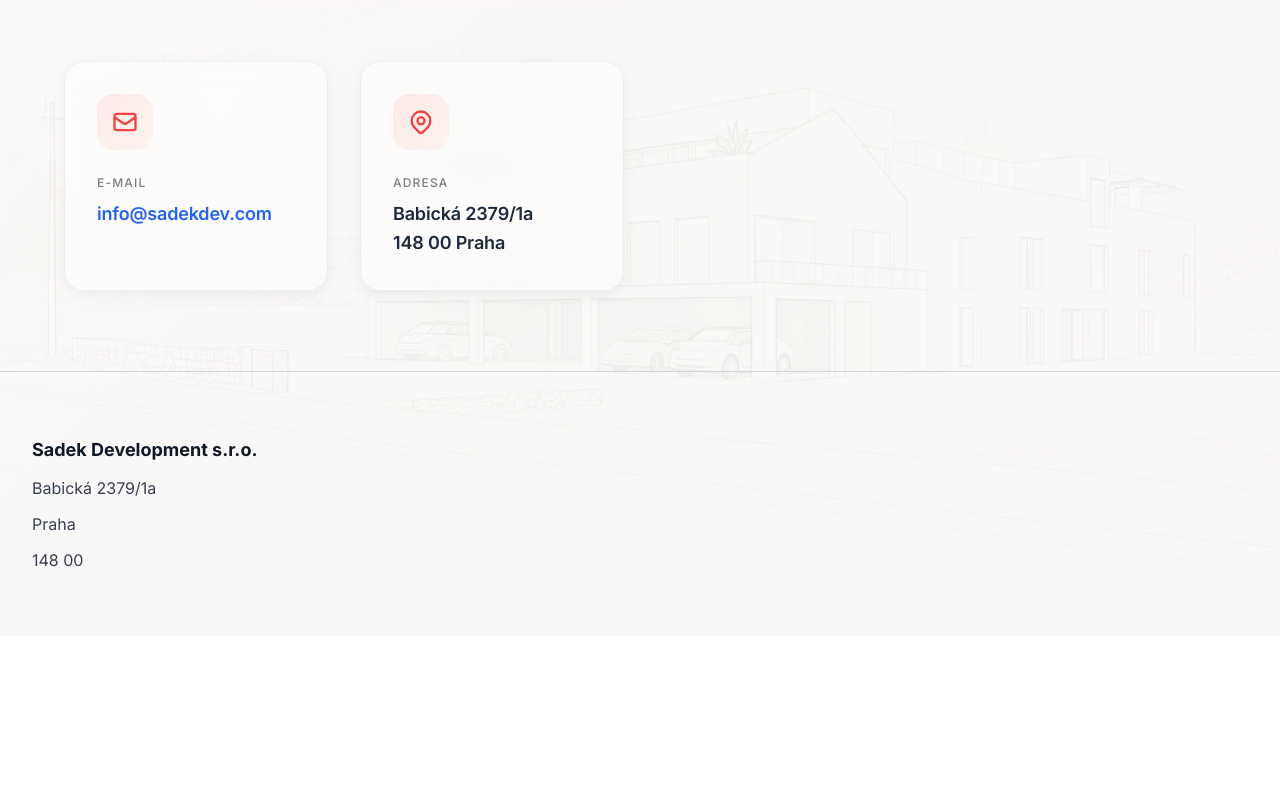
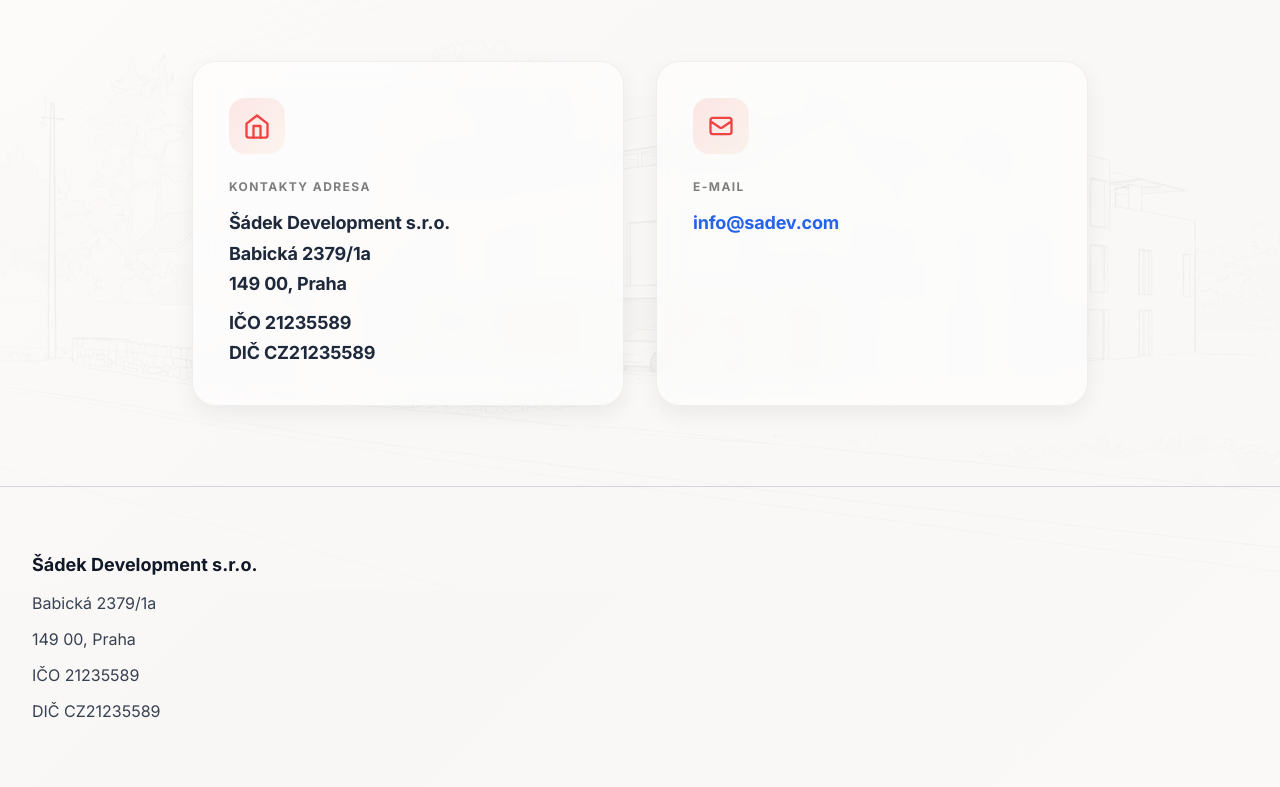
Before and after one commit to pezoun/SaDev, a plain HTML site: page kontakty.html in a window 1280 px wide. Shown: the part 211-998 px from the top of the page. Before the commit the page ends 847 px from the top, so only its background shows below. Drawn offline with nearby package versions, Linux system fonts and the light colour scheme.

Commit message:
full full

```diff
--- a/kontakty.html
+++ b/kontakty.html
@@ -38,9 +38,8 @@
     .nav-link.active::after {
       width: 80%;
     }
-        .nav-link.active {
-          color: inherit;
-        }
+    .nav-link.active { color: inherit; }
+
     * { font-family: 'Inter', -apple-system, BlinkMacSystemFont, sans-serif; }
 
     /* Sophisticated light background */
@@ -71,10 +70,7 @@
     }
 
     /* Navigation */
-    nav {
-      transition: all 0.3s ease;
-    }
-
+    nav { transition: all 0.3s ease; }
     .nav-scrolled {
       background: rgba(255, 255, 255, 0.85) !important;
       box-shadow: 0 4px 20px rgba(0, 0, 0, 0.08);
@@ -92,7 +88,6 @@
       align-items: center;
       justify-content: center;
     }
-
     .mobile-menu-link {
       font-size: 1.75rem;
       font-weight: 600;
@@ -101,7 +96,6 @@
       transition: all 0.3s;
       position: relative;
     }
-
     .mobile-menu-link::after {
       content: '';
       position: absolute;
@@ -113,7 +107,6 @@
       transition: all 0.3s;
       transform: translateX(-50%);
     }
-
     .mobile-menu-link:hover::after { width: 80%; }
     .mobile-menu-link:hover { color: #ef4444; }
 
@@ -126,12 +119,10 @@
       font-weight: 500;
       transition: all 0.3s;
     }
-
     .mobile-lang-btn:hover {
       background: rgba(255, 255, 255, 0.2);
       border-color: rgba(255, 255, 255, 0.3);
     }
-
     .mobile-lang-btn.active {
       background: rgba(239, 68, 68, 0.2);
       border-color: rgba(239, 68, 68, 0.4);
@@ -152,102 +143,72 @@
       transition: all 0.3s;
       cursor: pointer;
     }
-
     .close-btn:hover {
       background: rgba(255, 255, 255, 0.2);
       transform: rotate(90deg);
     }
 
-    .hamburger {
-      cursor: pointer;
-      transition: all 0.3s;
-    }
-
+    .hamburger { cursor: pointer; transition: all 0.3s; }
     .hamburger:hover { transform: scale(1.1); }
 
     /* Reveal animations */
-    .js .reveal {
-      opacity: 0;
-      transform: translateY(40px);
-    }
-
+    .js .reveal { opacity: 0; transform: translateY(40px); }
     .reveal.show {
       opacity: 1;
       transform: translateY(0);
       transition: opacity 1s cubic-bezier(0.4, 0, 0.2, 1), transform 1s cubic-bezier(0.4, 0, 0.2, 1);
     }
 
-    /* Glass card */
-    .glass-card {
-      background: rgba(255, 255, 255, 0.7);
-      backdrop-filter: blur(20px);
-      border: 1px solid rgba(0, 0, 0, 0.06);
-      border-radius: 32px;
-      box-shadow: 0 20px 60px rgba(0, 0, 0, 0.08);
-      transition: all 0.5s cubic-bezier(0.4, 0, 0.2, 1);
-    }
-
-    .glass-card:hover {
-      box-shadow: 0 30px 80px rgba(0, 0, 0, 0.12);
-      transform: translateY(-4px);
-    }
-
     /* Contact cards */
     .contact-card {
-      background: rgba(255, 255, 255, 0.5);
-      backdrop-filter: blur(10px);
+      background: rgba(255, 255, 255, 0.55);
+      backdrop-filter: blur(12px);
       border: 1px solid rgba(0, 0, 0, 0.05);
-      border-radius: 20px;
-      padding: 2rem;
+      border-radius: 24px;
+      padding: 2.25rem;
       transition: all 0.4s cubic-bezier(0.4, 0, 0.2, 1);
-      box-shadow: 0 4px 16px rgba(0, 0, 0, 0.06);
+      box-shadow: 0 8px 22px rgba(0, 0, 0, 0.06);
     }
-
     .contact-card:hover {
       transform: translateY(-8px);
-      background: rgba(255, 255, 255, 0.7);
+      background: rgba(255, 255, 255, 0.75);
       border-color: rgba(239, 68, 68, 0.2);
-      box-shadow: 0 12px 32px rgba(0, 0, 0, 0.12);
+      box-shadow: 0 18px 40px rgba(0, 0, 0, 0.12);
     }
 
     .icon-wrapper {
       width: 56px;
       height: 56px;
       border-radius: 16px;
-      background: linear-gradient(135deg, rgba(239, 68, 68, 0.1), rgba(249, 115, 22, 0.05));
+      background: linear-gradient(135deg, rgba(239, 68, 68, 0.12), rgba(249, 115, 22, 0.06));
       display: flex;
       align-items: center;
       justify-content: center;
       margin-bottom: 1.5rem;
       transition: all 0.4s ease;
     }
-
     .contact-card:hover .icon-wrapper {
-      transform: scale(1.1) rotate(5deg);
-      background: linear-gradient(135deg, rgba(239, 68, 68, 0.15), rgba(249, 115, 22, 0.1));
+      transform: scale(1.08) rotate(4deg);
+      background: linear-gradient(135deg, rgba(239, 68, 68, 0.18), rgba(249, 115, 22, 0.1));
     }
 
-    .contact-icon {
-      color: #ef4444;
-      width: 28px;
-      height: 28px;
-    }
+    .contact-icon { color: #ef4444; width: 28px; height: 28px; }
 
     .contact-label {
       color: rgba(0, 0, 0, 0.5);
-      font-weight: 500;
-      letter-spacing: 0.1em;
+      font-weight: 700;
+      letter-spacing: 0.12em;
       text-transform: uppercase;
       font-size: 0.75rem;
-      margin-bottom: 0.5rem;
+      margin-bottom: 0.75rem;
     }
 
     .contact-value {
       font-size: 1.125rem;
-      font-weight: 600;
+      font-weight: 650;
       color: #1e293b;
       letter-spacing: -0.01em;
-      line-height: 1.6;
+      line-height: 1.7;
     }
 
     .contact-link {
@@ -256,7 +217,6 @@
       text-decoration: none;
       position: relative;
     }
-
     .contact-link::after {
       content: '';
       position: absolute;
@@ -268,14 +228,8 @@
       transform: scaleX(0);
       transition: transform 0.3s ease;
     }
-
-    .contact-link:hover::after {
-      transform: scaleX(1);
-    }
-
-    .contact-link:hover {
-      color: #1d4ed8;
-    }
+    .contact-link:hover::after { transform: scaleX(1); }
+    .contact-link:hover { color: #1d4ed8; }
 
     /* Page title */
     .page-title {
@@ -288,25 +242,12 @@
       background: rgba(255, 255, 255, 0.1);
       border: 1px solid rgba(255, 255, 255, 0.15);
     }
-
     .lang-btn:hover {
       background: rgba(255, 255, 255, 0.15);
       border-color: rgba(255, 255, 255, 0.25);
     }
-
     .lang-dropdown { z-index: 100; }
     .lang-option { font-size: 0.9rem; }
-
-    /* Custom scrollbar */
-    ::-webkit-scrollbar { width: 10px; }
-    ::-webkit-scrollbar-track { background: #f8f7f5; }
-    ::-webkit-scrollbar-thumb {
-      background: linear-gradient(180deg, #ef4444, #dc2626);
-      border-radius: 5px;
-    }
-    ::-webkit-scrollbar-thumb:hover {
-      background: linear-gradient(180deg, #dc2626, #b91c1c);
-    }
 
     /* Progress bar */
     .progress-bar {
@@ -318,6 +259,7 @@
       .mobile-menu-link { font-size: 1.5rem; }
     }
   </style>
+
   <link rel="stylesheet" href="styles.css">
 </head>
 
@@ -331,12 +273,14 @@
           <a href="index.html" class="text-white font-bold text-2xl tracking-tight z-50">
             <span x-text="t.nav.companyName"></span>
           </a>
+
           <!-- Desktop Menu -->
           <div class="hidden md:flex items-center gap-10 text-sm font-medium">
             <a href="index.html" class="nav-link" x-text="t.nav.about"></a>
-            <a href="index.html#business-areas" class="nav-link" x-text="t.nav.business" @click="scrollToSection('oblasti-podnikani')"></a>
+            <a href="index.html#business-areas" class="nav-link" x-text="t.nav.business"></a>
             <a href="projekty.html" class="nav-link" x-text="t.nav.projects"></a>
             <a href="kontakty.html" class="nav-link active" x-text="t.nav.contact"></a>
+
             <!-- Desktop Language Selector -->
             <div class="relative" x-data="{ langOpen: false }">
               <button @click="langOpen = !langOpen" class="lang-btn text-white/80 hover:text-white flex items-center gap-2 px-3 py-2 rounded-lg transition-all duration-300">
@@ -348,6 +292,7 @@
                   <path stroke-linecap="round" stroke-linejoin="round" stroke-width="2" d="M19 9l-7 7-7-7"/>
                 </svg>
               </button>
+
               <div x-show="langOpen" @click.away="langOpen = false"
                    x-transition:enter="transition ease-out duration-200"
                    x-transition:enter-start="opacity-0 scale-95"
@@ -358,11 +303,15 @@
                    class="lang-dropdown absolute right-0 mt-3 w-40 origin-top-right"
                    style="display: none;">
                 <div class="bg-white/95 backdrop-blur-xl rounded-2xl shadow-xl border border-white/20 py-2 overflow-hidden">
-                  <a href="#" @click.prevent="switchLanguage('cs'); langOpen = false" class="lang-option flex items-center gap-3 px-4 py-3 hover:bg-gray-100 transition-colors" :class="currentLang === 'cs' ? 'text-gray-900 font-semibold' : 'text-gray-700'">
+                  <a href="#" @click.prevent="switchLanguage('cs'); langOpen = false"
+                     class="lang-option flex items-center gap-3 px-4 py-3 hover:bg-gray-100 transition-colors"
+                     :class="currentLang === 'cs' ? 'text-gray-900 font-semibold' : 'text-gray-700'">
                     <span class="text-2xl">🇨🇿</span>
                     <span class="font-medium">Čeština</span>
                   </a>
-                  <a href="#" @click.prevent="switchLanguage('en'); langOpen = false" class="lang-option flex items-center gap-3 px-4 py-3 hover:bg-gray-100 transition-colors" :class="currentLang === 'en' ? 'text-gray-900 font-semibold' : 'text-gray-700'">
+                  <a href="#" @click.prevent="switchLanguage('en'); langOpen = false"
+                     class="lang-option flex items-center gap-3 px-4 py-3 hover:bg-gray-100 transition-colors"
+                     :class="currentLang === 'en' ? 'text-gray-900 font-semibold' : 'text-gray-700'">
                     <span class="text-2xl">🇬🇧</span>
                     <span class="font-medium">English</span>
                   </a>
@@ -370,6 +319,7 @@
               </div>
             </div>
           </div>
+
           <!-- Hamburger -->
           <button @click="mobileMenuOpen = true" class="md:hidden text-white hamburger z-50">
             <svg class="w-7 h-7" viewBox="0 0 24 24" fill="none" stroke="currentColor">
@@ -395,12 +345,14 @@
           <path stroke-linecap="round" stroke-linejoin="round" stroke-width="2.5" d="M6 18L18 6M6 6l12 12"/>
         </svg>
       </button>
+
       <nav class="flex flex-col items-center gap-2 mb-12">
         <a href="index.html" @click="mobileMenuOpen = false" class="mobile-menu-link" x-text="t.nav.about"></a>
-        <a href="index.html#oblasti-podnikani" @click="mobileMenuOpen = false" class="mobile-menu-link" x-text="t.nav.business"></a>
+        <a href="index.html#business-areas" @click="mobileMenuOpen = false" class="mobile-menu-link" x-text="t.nav.business"></a>
         <a href="projekty.html" @click="mobileMenuOpen = false" class="mobile-menu-link" x-text="t.nav.projects"></a>
         <a href="kontakty.html" @click="mobileMenuOpen = false" class="mobile-menu-link" x-text="t.nav.contact"></a>
       </nav>
+
       <div class="flex gap-4">
         <button @click="switchLanguage('cs'); mobileMenuOpen = false" class="mobile-lang-btn" :class="currentLang === 'cs' && 'active'">🇨🇿 Čeština</button>
         <button @click="switchLanguage('en'); mobileMenuOpen = false" class="mobile-lang-btn" :class="currentLang === 'en' && 'active'">🇬🇧 English</button>
@@ -423,35 +375,41 @@
         <div class="w-24 h-1 mx-auto bg-gradient-to-r from-red-500 to-orange-500 rounded-full"></div>
       </div>
 
-      <!-- Contact Cards Grid -->
-      <div class="grid md:grid-cols-2 lg:grid-cols-4 gap-8 max-w-6xl mx-auto reveal">
+      <!-- Only 2 cards -->
+      <div class="grid md:grid-cols-2 gap-8 max-w-4xl mx-auto reveal">
 
-
-
+        <!-- Company details -->
+        <div class="contact-card">
+          <div class="icon-wrapper">
+            <svg class="contact-icon" fill="none" viewBox="0 0 24 24" stroke="currentColor">
+              <path stroke-linecap="round" stroke-linejoin="round" stroke-width="2"
+                    d="M3 10l9-7 9 7v10a2 2 0 01-2 2H5a2 2 0 01-2-2V10z"/>
+              <path stroke-linecap="round" stroke-linejoin="round" stroke-width="2"
+                    d="M9 22V12h6v10"/>
+            </svg>
+          </div>
+          <div class="contact-label" x-text="t.labels.company"></div>
+          <div class="contact-value">
+            <div>Šádek Development s.r.o.</div>
+            <div>Babická 2379/1a</div>
+            <div>149 00, Praha</div>
+            <div class="mt-2">IČO 21235589</div>
+            <div>DIČ CZ21235589</div>
+          </div>
+        </div>
 
         <!-- Email -->
         <div class="contact-card">
           <div class="icon-wrapper">
             <svg class="contact-icon" fill="none" viewBox="0 0 24 24" stroke="currentColor">
-              <path stroke-linecap="round" stroke-linejoin="round" stroke-width="2" d="M3 8l7.89 5.26a2 2 0 002.22 0L21 8M5 19h14a2 2 0 002-2V7a2 2 0 00-2-2H5a2 2 0 00-2 2v10a2 2 0 002 2z"/>
+              <path stroke-linecap="round" stroke-linejoin="round" stroke-width="2"
+                    d="M3 8l7.89 5.26a2 2 0 002.22 0L21 8M5 19h14a2 2 0 002-2V7a2 2 0 00-2-2H5a2 2 0 00-2 2v10a2 2 0 002 2z"/>
             </svg>
           </div>
           <div class="contact-label" x-text="t.labels.email"></div>
           <div class="contact-value">
-            <a href="mailto:info@example.com" class="contact-link">info@sadekdev.com</a>
+            <a href="mailto:info@sadev.com" class="contact-link">info@sadev.com</a>
           </div>
-        </div>
-
-        <!-- Address -->
-        <div class="contact-card">
-          <div class="icon-wrapper">
-            <svg class="contact-icon" fill="none" viewBox="0 0 24 24" stroke="currentColor">
-              <path stroke-linecap="round" stroke-linejoin="round" stroke-width="2" d="M17.657 16.657L13.414 20.9a1.998 1.998 0 01-2.827 0l-4.244-4.243a8 8 0 1111.314 0z"/>
-              <path stroke-linecap="round" stroke-linejoin="round" stroke-width="2" d="M15 11a3 3 0 11-6 0 3 3 0 016 0z"/>
-            </svg>
-          </div>
-          <div class="contact-label" x-text="t.labels.address"></div>
-          <div class="contact-value">Babická 2379/1a<br>148 00 Praha</div>
         </div>
 
       </div>
@@ -459,15 +417,16 @@
     </div>
   </main>
 
-  <!-- Footer -->
+  <!-- Footer (simple) -->
   <footer class="py-16 relative border-t border-gray-300">
     <div class="max-w-7xl mx-auto px-6 lg:px-8">
       <div class="reveal">
         <div class="text-left space-y-3 text-gray-700">
-          <div class="font-bold text-lg text-gray-900">Sadek Development s.r.o.</div>
+          <div class="font-bold text-lg text-gray-900">Šádek Development s.r.o.</div>
           <div>Babická 2379/1a</div>
-          <div>Praha</div>
-          <div>148 00</div>
+          <div>149 00, Praha</div>
+          <div>IČO 21235589</div>
+          <div>DIČ CZ21235589</div>
         </div>
       </div>
     </div>
@@ -482,16 +441,13 @@
           business: 'Oblasti podnikání',
           projects: 'Projekty',
           contact: 'Kontakty',
-          companyName: 'Šádek Development'
+          companyName: 'Šádek Development s.r.o.'
         },
         pageTitle: 'KONTAKTY',
         labels: {
-          name: 'Kontaktní osoba',
-          phone: 'Telefon',
-          email: 'E-mail',
-          address: 'Adresa'
-        },
-        note: '(Všechna data jsou pouze ukázková, upravte dle potřeby)'
+          company: 'Kontakty adresa',
+          email: 'E-mail'
+        }
       },
       en: {
         nav: {
@@ -499,16 +455,13 @@
           business: 'Business Areas',
           projects: 'Projects',
           contact: 'Contact',
-          companyName: 'Sadek Development'
+          companyName: 'Sadek Development s.r.o.'
         },
         pageTitle: 'CONTACT',
         labels: {
-          name: 'Contact Person',
-          phone: 'Phone',
-          email: 'E-mail',
-          address: 'Address'
-        },
-        note: '(All data is for demonstration purposes only, edit as needed)'
+          company: 'Company details',
+          email: 'E-mail'
+        }
       }
     };
 
@@ -560,13 +513,6 @@
           const sh = doc.scrollHeight - doc.clientHeight;
           this.scrollPct = sh > 0 ? Math.min(100, Math.max(0, (st / sh) * 100)) : 0;
           this.scrolled = st > 50;
-        },
-
-        scrollToSection(id) {
-          const section = document.getElementById(id);
-          if (section) {
-            section.scrollIntoView({ behavior: 'smooth', block: 'start' });
-          }
         }
       }
     }
```
Also changed, not shown: edukace-coaching.html (+2 -2 lines), edukace-simulator.html (+23 -4 lines), index.html (+9 -13 lines), oblasti-podnikani.html (+3 -3 lines), projekty.html (+4 -4 lines), realizace.html (+2 -2 lines), fotky web sadek/k4.JPG (added), fotky web sadek/kozlovice.JPG (added). Lines whose indentation alone changed are shown as unchanged.
